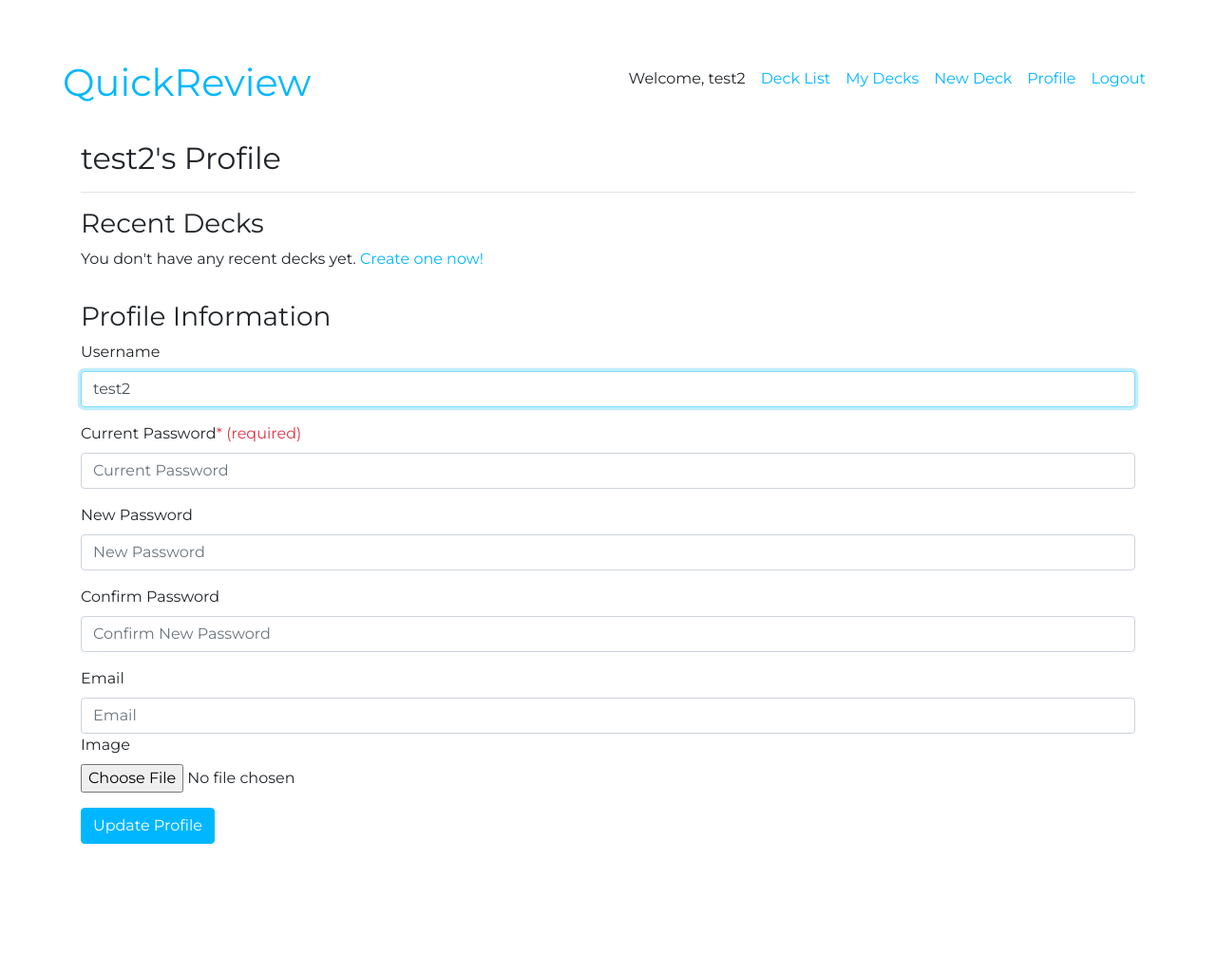
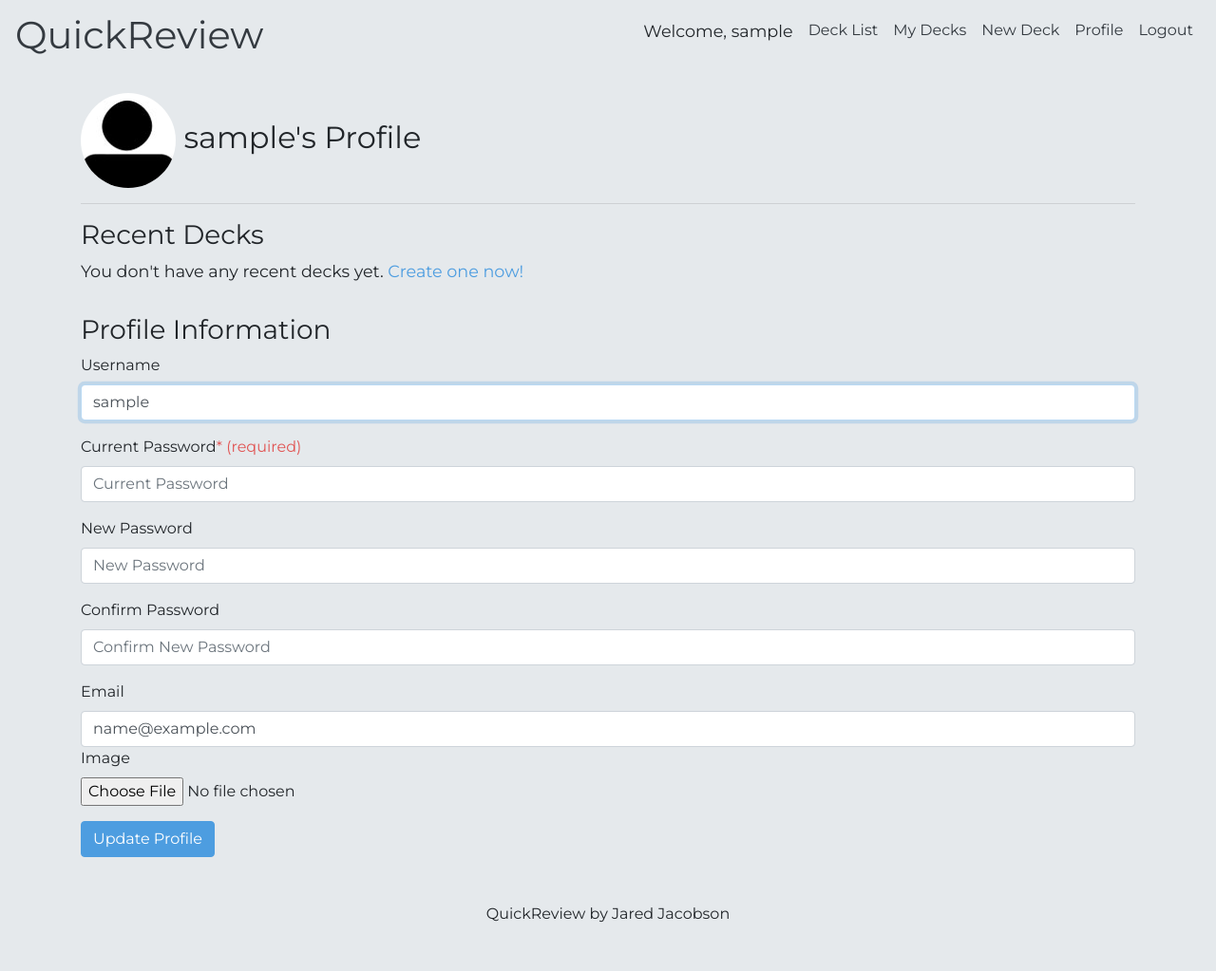
Before and after one commit to jared0801/QuickReview, a Node server app: page /users/profile in a window 1280 px wide. Shown: the whole page at 95% size. Before the commit the page ends 889 px from the top, so only its background shows below. Run offline with Node 20, Linux system fonts and the light colour scheme; the visitor is signed in with stand-in values (Sample User, id 1); data that the repository does not hold is empty; some libraries are stand-ins or nearby versions.

Commit message:
Improved frontend design and style organization

```diff
--- a/app.js
+++ b/app.js
@@ -73,12 +73,12 @@
 // Set local variables middleware
 app.use((req, res, next) => {
 
-  if(process.env.NODE_ENV === 'development') {
+  /*if(process.env.NODE_ENV === 'development') {
     req.user = {
       '_id': '5ea38e9ed60af14df4f50e0c',
       'username': 'test2'
     }
-  }
+  }*/
   res.locals.currentUser = req.user;
 
   // Set page title
--- a/public/javascripts/deck-review.js
+++ b/public/javascripts/deck-review.js
@@ -1,5 +1,5 @@
 const cardText = $('#card-display');
-const reviewForm = $('#review-form');
+const reviewForm = $('.review-form');
 const image = $('#image');
 const cardSide = $('#card-side-icon');
 const endForm = $('#end-form');
@@ -81,12 +81,12 @@
     showCard(shuffled, qNum);
 
     // Same functionality whether the user clicks submit or hits enter on input
-    $('#review-form').click(function() {
+    reviewForm.click(function() {
         //testGuess(shuffled);
         flipCard(shuffled, qNum);
     });
 
-    $('#review-form').keypress(function(e) {
+    reviewForm.keypress(function(e) {
         if(e.which === 13) { // 13 maps to enter key
             //testGuess(shuffled);
             flipCard(shuffled, qNum);
--- a/public/stylesheets/style.scss
+++ b/public/stylesheets/style.scss
@@ -1,5 +1,9 @@
 
-$blue: #00b7ff;
+$blue: #4D9DE0;
+$success: #A5BE00;
+$darkblue: #064789;
+$red: #E15554;
+
 
 @import "../../node_modules/bootstrap/scss/bootstrap";
 
@@ -9,13 +13,53 @@
   font-family: 'Montserrat', sans-serif;
 }
 
-body {
-  padding: 50px;
+html {
+  height: 100vh;
+}
+
+p {
+  font-size: 1.1rem;
 }
 
 a {
-  color: #00B7FF;
+  color: $blue;
 }
+
+body {
+  height: 100%;
+  background-color: #E5E9EC;
+  display: flex;
+  flex-direction: column;
+}
+
+
+// Navbar styles
+.navbar {
+  a {
+    color: $dark;
+  }
+  .navbar-collapse {
+    justify-content: flex-end;
+  }
+  .navbar-toggler {
+    color: #00B7FF;
+  }
+}
+
+a.nav-link:hover {
+  text-decoration: underline;
+}
+
+
+// Main
+
+main.container {
+  margin-top: 1em;
+  flex-grow: 1;
+}
+
+
+// Buttons
 
 .btn {
   a {
@@ -26,38 +70,13 @@
   }
 }
 
-main.container {
-  margin-top: 1em;
-}
-
 .btn-delete {
   padding: 0;
 }
 
-// Navbar styles
-.navbar {
-  .navbar-collapse {
-    justify-content: flex-end;
-  }
-  .navbar-toggler {
-    color: #00B7FF;
-  }
-}
 
-
-.edit-review-form {
-  display: none;
-}
-
-.profile-image {
-  width: 100px;
-  border-radius: 50%;
-}
-
-.recent-decks {
-  margin-bottom: 2em;
-}
-
+// Pages
+// Deck index page
 .deck {
   border: 1px solid $dark;
   border-radius: 5px;
@@ -68,6 +87,8 @@
   flex-direction: column;
   align-items: center;
   position: relative;
+  color: $dark;
+  background-color: $light;
 }
 .deck-p {
   position: absolute;
@@ -94,6 +115,8 @@
 .deck-buttons {
   margin: 1rem 0 0 0;
 }
+
+// Deck header partial styles
 .deck-header-info {
   flex-grow: 2;
 }
@@ -101,11 +124,13 @@
   display: flex;
   flex-direction: column;
 }
+
+// paginate-decks partial styles
 .pagination {
   flex-wrap: wrap;
 }
 
-// Testing styles
+// Testing page styles
 #incorrect-display, #correct-display {
   position: absolute;
   transition: 0.5s;
@@ -135,10 +160,12 @@
 #skip-one.show {
   display: block;
 }
-.review-page {
+
+// Review page styles
+#review-page {
   overflow: hidden;
 }
-#review-form, #test-form {
+.review-form, .test-form {
   width: 80%;
   margin: auto;
   img {
@@ -159,6 +186,18 @@
 .card-item {
   padding: 1em;
   text-align: center;
+  border-radius: 1rem;
+  background-color: $light;
+}
+
+.card-form-close {
+  position: absolute;
+  right: 0;
+  top: -2rem;
+}
+
+div[id^="card"] {
+  position: relative;
 }
 
 .card-grid, .deck-grid {
@@ -167,6 +206,29 @@
   column-gap: 1em;
   row-gap: 1em;
 }
+
+
+
+.edit-review-form {
+  display: none;
+}
+
+
+// Profile
+
+.profile-image {
+  width: 100px;
+  border-radius: 50%;
+}
+
+.recent-decks {
+  margin-bottom: 2em;
+}
+
+
+
+
+// Media queries
 
 @include media-breakpoint-down(lg) {
   .navbar-collapse {
--- a/views/cards/new.ejs
+++ b/views/cards/new.ejs
@@ -95,8 +95,9 @@
         // Del button
         if(numCards > 0) {
             let delbtn = document.createElement('button');
-            delbtn.innerText = "Remove Card";
-            delbtn.classList.add('btn', 'btn-danger');
+
+            delbtn.innerHTML = '<i class="fas fa-times"></i>';
+            delbtn.classList.add('btn', 'btn-danger', 'rounded-circle', 'animated', 'fast', 'bounceIn', 'card-form-close');
             delbtn.setAttribute('cardId', numCards);
             delbtn.onclick = function(e) {
                 e.preventDefault();
--- a/views/decks/index.ejs
+++ b/views/decks/index.ejs
@@ -25,7 +25,7 @@
                 <h1><%= deck.title %></h1>
                 <div class="deck-desc"><%= deck.description %></div>
                 <div class="deck-buttons">
-                    <div class="btn btn-secondary">
+                    <div class="btn btn-primary">
                         View Deck
                     </div>
                 </div>
--- a/views/decks/review.ejs
+++ b/views/decks/review.ejs
@@ -2,8 +2,8 @@
 
 <a class="text-dark" href="/decks/<%= deck.id %>"><h1><%= deck.title %></h1></a>
 
-<div class="review-page">
-    <div id="review-form" class="animated faster text-center card">
+<div id="review-page">
+    <div class="review-form animated faster text-center card">
         <small id="card-side-icon">Q</small>
         <img width="200" src="" alt="" id="image" />
         <h2 id="card-display" class="m-5"></h2>
--- a/views/decks/show.ejs
+++ b/views/decks/show.ejs
@@ -16,6 +16,7 @@
     </div>
 <% } %>
 
+<br>
 <br>
 
 <h2>Create a Review</h2>
@@ -46,6 +47,7 @@
 <% } %>
 
 <br>
+<br>
 
 <h3>Reviews</h3>
 <% if(deck.reviews.length < 1) { %>
--- a/views/layouts/boilerplate.ejs
+++ b/views/layouts/boilerplate.ejs
@@ -24,4 +24,9 @@
       <%- body -%>
     </main>
   </body>
+  <footer>
+    <div class="text-center m-5">
+      QuickReview by Jared Jacobson
+    </div>
+  </footer>
 </html>
--- a/views/partials/navbar.ejs
+++ b/views/partials/navbar.ejs
@@ -6,11 +6,11 @@
                 Welcome, <%= currentUser.username %>
             <% } %>
             </span>
-        <button class="navbar-toggler" type="button" data-toggle="collapse" data-target="#navbarSupportedContent" aria-controls="navbarSupportedContent" aria-expanded="false" aria-label="Toggle navigation">
+        <button class="navbar-toggler" type="button" data-toggle="collapse" data-target="#navbarDropdown" aria-controls="navbarDropdown" aria-expanded="false" aria-label="Toggle navigation">
             <i class="fas fa-bars navbar-toggler-icon"></i>
         </button>
     </div>
-    <div class="collapse navbar-collapse"  id="navbarSupportedContent">
+    <div class="collapse navbar-collapse"  id="navbarDropdown">
         <ul class="navbar-nav">
             <% if(currentUser) { %>
                 <li class="d-none d-lg-inline nav-item">
```
Also changed, not shown: controllers/decks.js (+3 -4 lines), views/index.ejs (+14 -2 lines), public/stylesheets/style.css, 1 other file.
